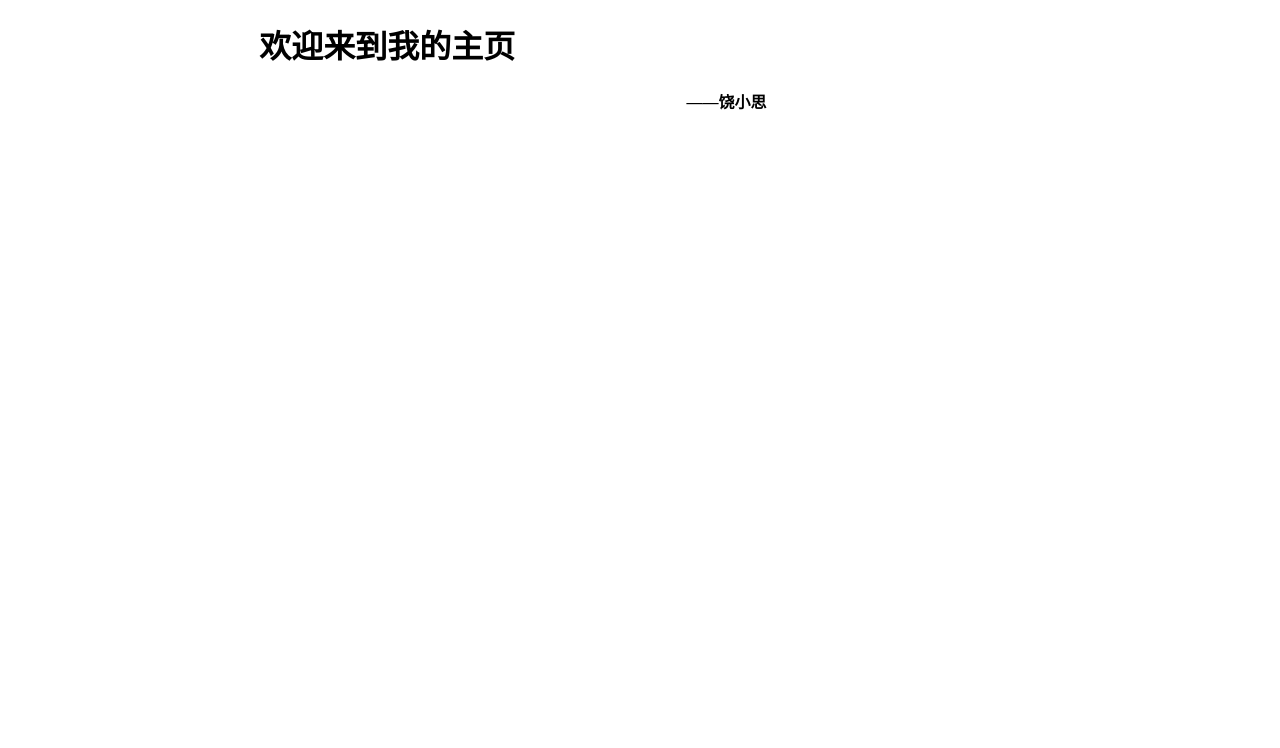
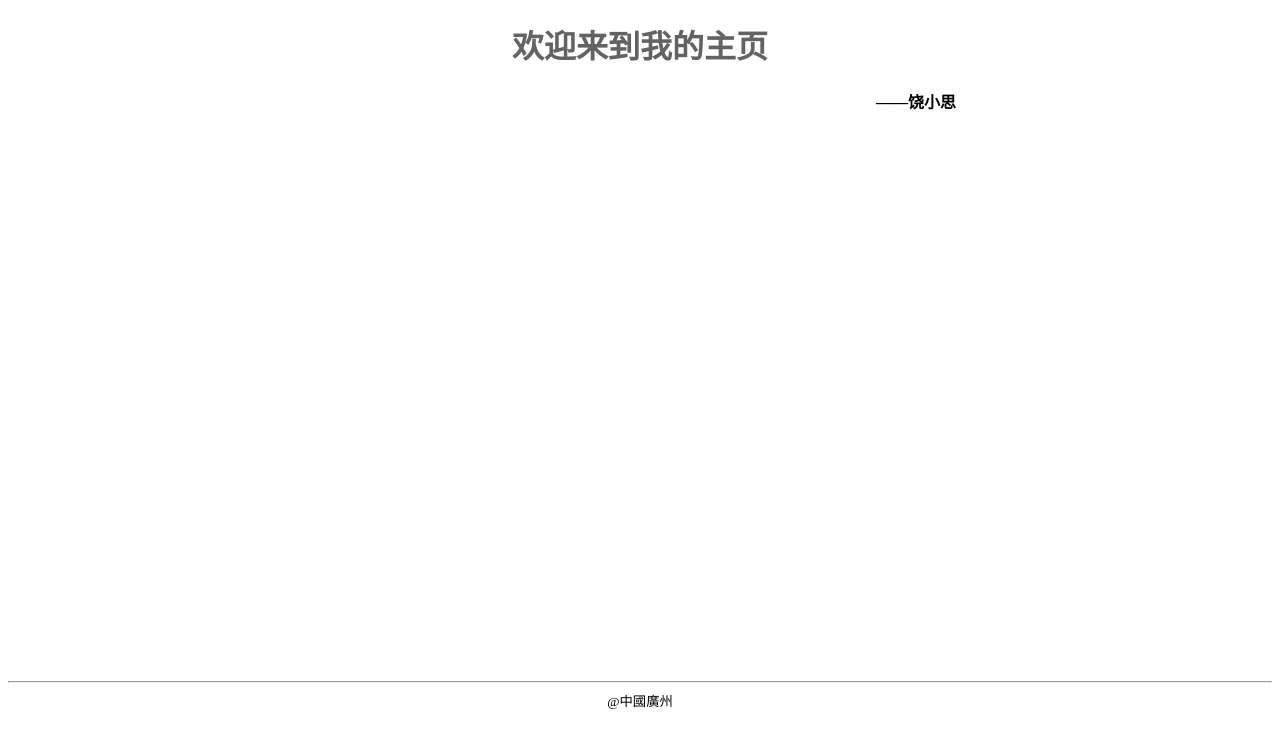
Before and after one commit to raoxiaosi/raoxiaosi.github.io, a plain HTML site: page index.html in a window 1280 px wide. Drawn offline with Linux system fonts and the light colour scheme.

Commit message:
修改首頁
修改首頁樣式

```diff
--- a/index.html
+++ b/index.html
@@ -4,15 +4,19 @@
 	<meta charset="UTF-8">
 	<title>我的个人主页</title>
 	<style type="text/css">
-		h1:{
+		h1{
 			color: #636363;
 		}
 	</style>
 </head>
 <body>
-	<div style="width:60%;">
+	<div style="margin: 10px 25%;height: 650px;">
 		<center><h1>欢迎来到我的主页</h1></center>
 		<h4 style="text-align:right;">——饶小思</h4>
 	</div>
+	<hr>
+	<center>
+		<small style="text-align: center;">@中國廣州</small>
+	</center>
 </body>
 </html>
```
